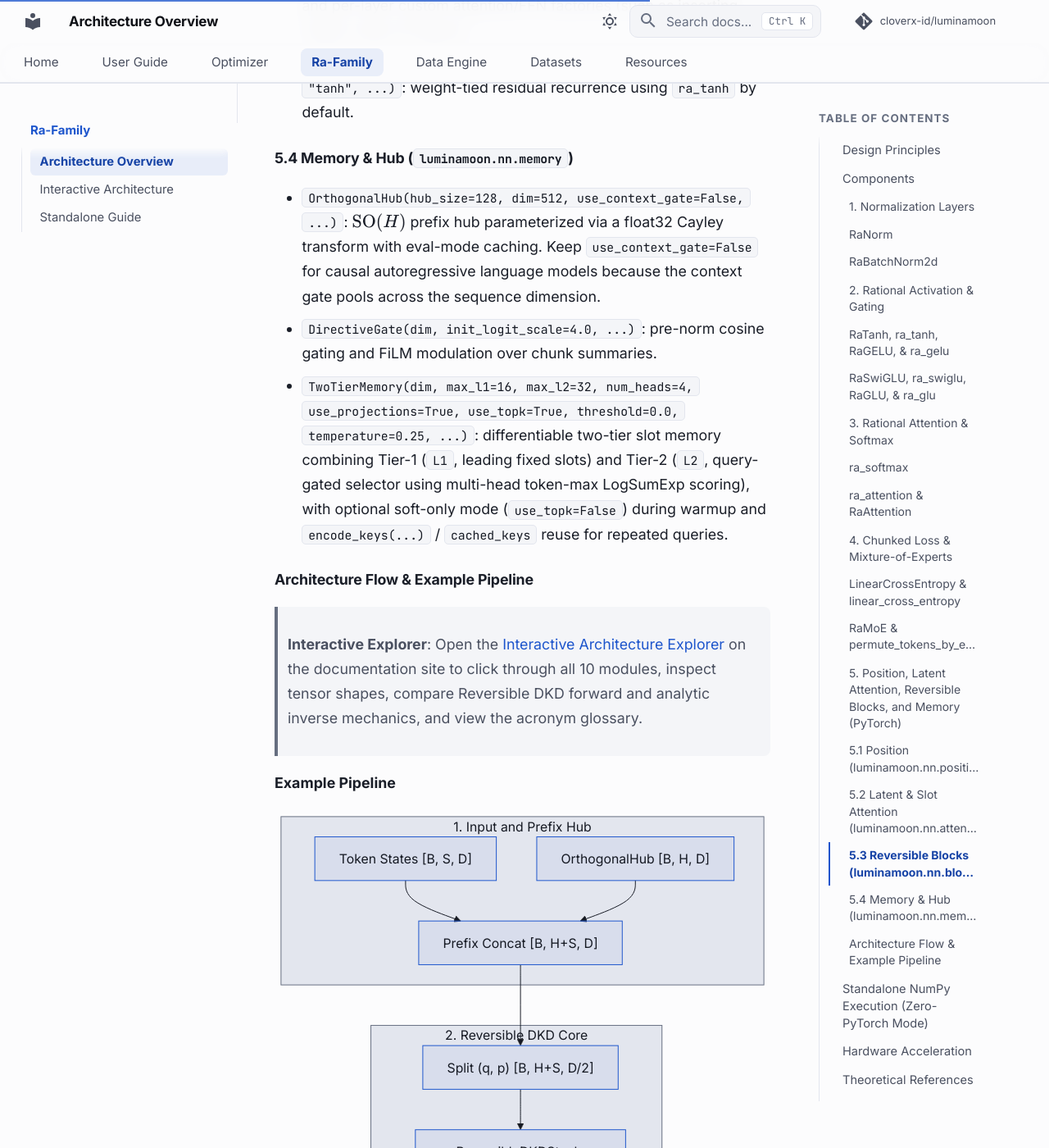
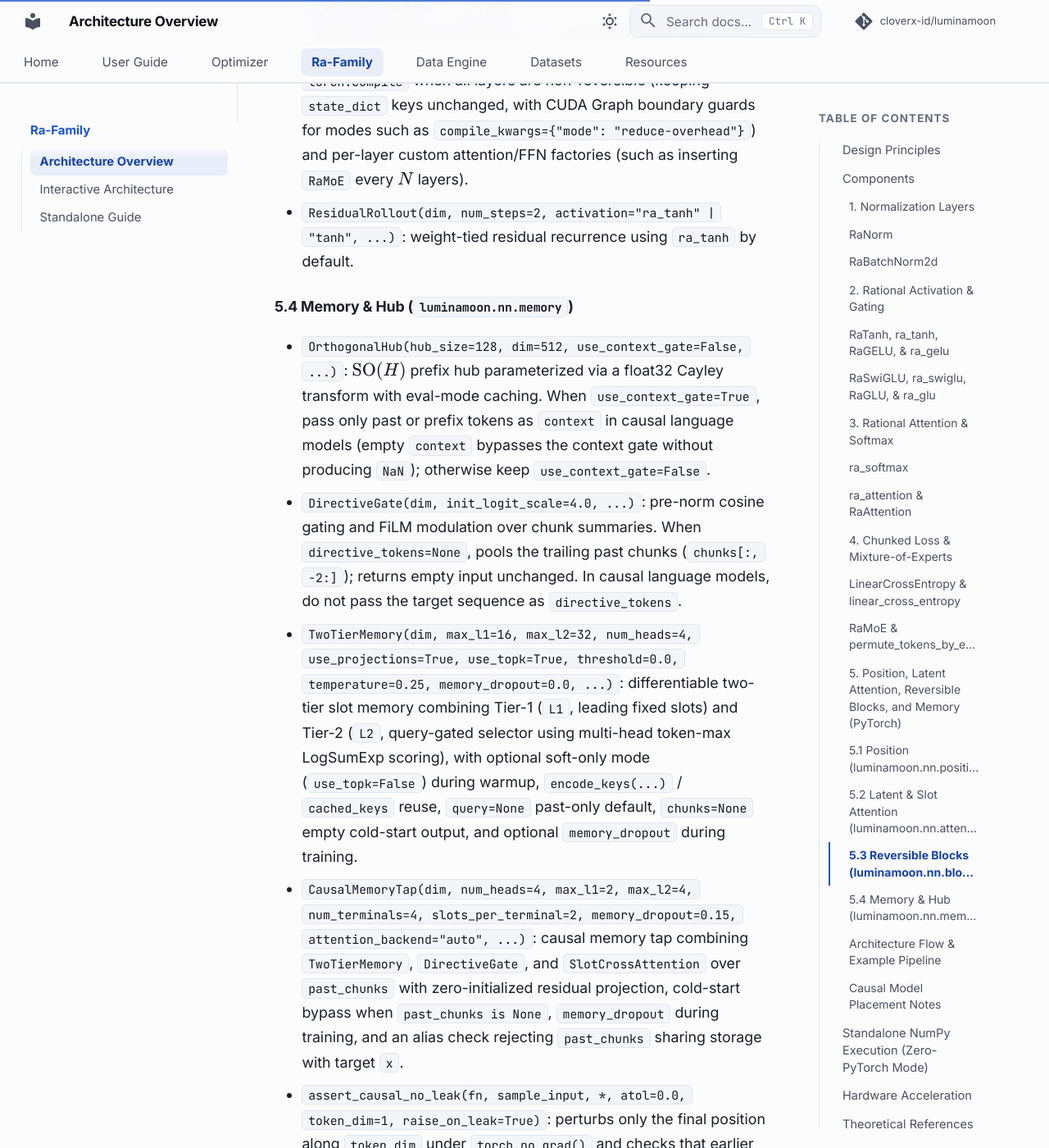
Before and after one commit to cloverx-id/luminamoon, an MkDocs documentation site: the page built from docs/nn/README.md, in a window 1280 px wide and 1400 px high, scrolled down 10140 px. Shown: the whole window at 82% size. Built offline with MkDocs 1.6.1 and Material for MkDocs 9.7.7, drawn with Linux system fonts in a browser that asks for light colours; comment, search, counter and statistics services are not loaded; some of the changed text lies outside the part shown.

Commit message:
docs(nn): document CausalMemoryTap, leak check, and placement notes
- Update `docs/nn/README.md` with `CausalMemoryTap`, `assert_causal_no_leak`, `TwoTierMemory(memory_dropout=...)`, empty-context behavior in `OrthogonalHub` and `SlotCrossAttention`, `QRoPE` CPU SIMD / `apply_qk`, and causal placement notes
- Update `docs/en/03_configuration_api.md` API reference table to match current `luminamoon.nn` exports

````diff
--- a/docs/nn/README.md
+++ b/docs/nn/README.md
@@ -191,13 +191,13 @@ out = moe(x)
 These PyTorch modules are exported from `luminamoon.nn` alongside the Ra-Family components. `LatentKVAttention`, `SlotCrossAttention`, `ReversibleDKDBlock`, and `ReversibleDKDStack` default to `attention_backend="auto"`, which inherits an active `use_attention_backend(...)` context or otherwise calls PyTorch Scaled Dot-Product Attention (SDPA) without overriding external `torch.nn.attention.sdpa_kernel(...)` settings. They also accept short backend presets (`"sdpa"`, `"ra"`, `"flash"`, `"cudnn"`, `"fa3"`, `"flex"`) or a custom `attention_fn` callable.
 
 #### 5.1 Position (`luminamoon.nn.position`)
-- `QRoPE(head_dim=32, max_seq_len=4096, base=10000.0, freq_ratio=0.6180339887498949)` and `qrope(...)`: Double-Quaternion Rotary Position Embedding ($\mathrm{Spin}(4)$ left-right rotation on 4-element blocks, `head_dim % 4 == 0`), preserving $L _ 2$ norm and relative-position inner products across sequence offsets. Uses a fused Triton kernel (`python/luminamoon/nn/kernels/position.py`) with analytic inverse-rotation backward on CUDA, falling back to eager PyTorch otherwise.
-- `DistanceDecayBias(num_heads=8, hub_size=0, ..., mode="linear" | "rational", learnable=False, ...)`: additive per-head distance decay ($-s \cdot d$ or $-\log(1 + s \cdot d)$, clamped to $[-10.0, 0.0]$) with optional prefix hub-token damping.
+- `QRoPE(head_dim=32, max_seq_len=4096, base=10000.0, freq_ratio=0.6180339887498949)` and `qrope(...)`: Double-Quaternion Rotary Position Embedding ($\mathrm{Spin}(4)$ left-right rotation on 4-element blocks, `head_dim % 4 == 0`), preserving $L _ 2$ norm and relative-position inner products across sequence offsets. Uses a fused Triton kernel (`python/luminamoon/nn/kernels/position.py`) with multi-row CTAs and a single-launch `apply_qk(q, k, offset=...)` path on CUDA, a Rayon Rust SIMD path on float32 CPU, and eager PyTorch fallback otherwise. Tensor offsets auto-grow the trig cache when needed and reject negative positions.
+- `DistanceDecayBias(num_heads=8, hub_size=0, ..., mode="linear" | "rational", learnable=False, ...)`: additive per-head distance decay ($-s \cdot d$ or $-\log(1 + s \cdot d)$, clamped to $[-10.0, 0.0]$) with optional prefix hub-token damping and thread-safe, byte-bounded LRU geometry/bias caching.
 - `Sinusoidal3DEmbedding(dim, theta=10000.0)`: sinusoidal positional embedding for 3D coordinates `(z, y, x)` (even `dim >= 6`, optional output `dtype`).
 
 #### 5.2 Latent & Slot Attention (`luminamoon.nn.attention`)
-- `LatentKVAttention(dim, num_heads=8, head_dim=None, kv_latent_dim=None, hub_size=0, ..., bias_mode="linear", attention_backend="auto", attention_fn=None, cache_mode="latent", ...)`: low-rank Key-Value (KV) latent projection with pre-transpose `QK-RaNorm`, `QRoPE`, `DistanceDecayBias`, and incremental KV-cache decoding (`cache_mode="latent"` or `"kv"`). Keeps `attn_mask=None, is_causal=True` when `bias_mode="none"`, `hub_size=0`, and `past_kv is None` so FlashAttention/cuDNN remain eligible; computes non-learnable `DistanceDecayBias` and hub causal masking in GPU on-chip shared memory (SRAM) via Triton `Flash-RaAttention` (`attention_backend="ra"`, with `torch.library.custom_op` support for `torch.compile`) or via `flex_attention` `score_mod` (compiled on CUDA) when `attention_backend="flex"`.
-- `SlotCrossAttention(dim, num_heads=8, num_terminals=16, slots_per_terminal=4, attention_backend="auto", attention_fn=None, ...)`: multi-head cross-attention with orthogonally initialized per-slot queries and Feature-wise Linear Modulation (FiLM) from `terminal_base`.
+- `LatentKVAttention(dim, num_heads=8, head_dim=None, kv_latent_dim=None, hub_size=0, ..., bias_mode="linear", attention_backend="auto", attention_fn=None, cache_mode="latent", ...)`: low-rank Key-Value (KV) latent projection with pre-transpose `QK-RaNorm`, full `QRoPE` applied after up-projection (distinct from decoupled-RoPE matrix absorption), `DistanceDecayBias`, and incremental KV-cache decoding (`cache_mode="latent"` for smaller cache footprint or `"kv"` for lower decode latency). Keeps `attn_mask=None, is_causal=True` when `bias_mode="none"`, `hub_size=0`, and `past_kv is None` so FlashAttention/cuDNN remain eligible; computes non-learnable `DistanceDecayBias` and hub causal masking in GPU on-chip shared memory (SRAM) via Triton `Flash-RaAttention` (`attention_backend="ra"`, with `torch.library.custom_op` support for `torch.compile`) or via `flex_attention` `score_mod` (compiled on CUDA) when `attention_backend="flex"`.
+- `SlotCrossAttention(dim, num_heads=8, num_terminals=16, slots_per_terminal=4, attention_backend="auto", attention_fn=None, ...)`: multi-head cross-attention with orthogonally initialized per-slot queries and Feature-wise Linear Modulation (FiLM) from `terminal_base`. Returns zeros when `context_states` has zero length (`ctx_len == 0`). In causal language models, pass only past or prefix states.
 - `use_attention_backend(backend)` / `get_attention_backend()`: thread-safe `ContextVar` helpers to set or inspect the backend inherited by `"auto"` modules.
 
 #### 5.3 Reversible Blocks (`luminamoon.nn.blocks`)
@@ -206,9 +206,11 @@ These PyTorch modules are exported from `luminamoon.nn` alongside the Ra-Family
 - `ResidualRollout(dim, num_steps=2, activation="ra_tanh" | "tanh", ...)`: weight-tied residual recurrence using `ra_tanh` by default.
 
 #### 5.4 Memory & Hub (`luminamoon.nn.memory`)
-- `OrthogonalHub(hub_size=128, dim=512, use_context_gate=False, ...)`: $\mathrm{SO}(H)$ prefix hub parameterized via a float32 Cayley transform with eval-mode caching. Keep `use_context_gate=False` for causal autoregressive language models because the context gate pools across the sequence dimension.
-- `DirectiveGate(dim, init_logit_scale=4.0, ...)`: pre-norm cosine gating and FiLM modulation over chunk summaries.
-- `TwoTierMemory(dim, max_l1=16, max_l2=32, num_heads=4, use_projections=True, use_topk=True, threshold=0.0, temperature=0.25, ...)`: differentiable two-tier slot memory combining Tier-1 (`L1`, leading fixed slots) and Tier-2 (`L2`, query-gated selector using multi-head token-max LogSumExp scoring), with optional soft-only mode (`use_topk=False`) during warmup and `encode_keys(...)` / `cached_keys` reuse for repeated queries.
+- `OrthogonalHub(hub_size=128, dim=512, use_context_gate=False, ...)`: $\mathrm{SO}(H)$ prefix hub parameterized via a float32 Cayley transform with eval-mode caching. When `use_context_gate=True`, pass only past or prefix tokens as `context` in causal language models (empty `context` bypasses the context gate without producing `NaN`); otherwise keep `use_context_gate=False`.
+- `DirectiveGate(dim, init_logit_scale=4.0, ...)`: pre-norm cosine gating and FiLM modulation over chunk summaries. When `directive_tokens=None`, pools the trailing past chunks (`chunks[:, -2:]`); returns empty input unchanged. In causal language models, do not pass the target sequence as `directive_tokens`.
+- `TwoTierMemory(dim, max_l1=16, max_l2=32, num_heads=4, use_projections=True, use_topk=True, threshold=0.0, temperature=0.25, memory_dropout=0.0, ...)`: differentiable two-tier slot memory combining Tier-1 (`L1`, leading fixed slots) and Tier-2 (`L2`, query-gated selector using multi-head token-max LogSumExp scoring), with optional soft-only mode (`use_topk=False`) during warmup, `encode_keys(...)` / `cached_keys` reuse, `query=None` past-only default, `chunks=None` empty cold-start output, and optional `memory_dropout` during training.
+- `CausalMemoryTap(dim, num_heads=4, max_l1=2, max_l2=4, num_terminals=4, slots_per_terminal=2, memory_dropout=0.15, attention_backend="auto", ...)`: causal memory tap combining `TwoTierMemory`, `DirectiveGate`, and `SlotCrossAttention` over `past_chunks` with zero-initialized residual projection, cold-start bypass when `past_chunks is None`, `memory_dropout` during training, and an alias check rejecting `past_chunks` sharing storage with target `x`.
+- `assert_causal_no_leak(fn, sample_input, *, atol=0.0, token_dim=1, raise_on_leak=True)`: perturbs only the final position along `token_dim` under `torch.no_grad()` and checks that earlier positions $0 \dots S - 2$ do not change beyond `atol` (raising `RuntimeError` or emitting `RuntimeWarning`).
 
 #### Architecture Flow & Example Pipeline
 
@@ -269,6 +271,11 @@ flowchart TD
 ```
 
 > **Chunked Long-Context Sizing Note**: When chaining `ReversibleDKDStack` with `SlotCrossAttention` and `TwoTierMemory` across chunks of length $L _ {\text{chunk}}$, keep `hub_size` at or below $15\%$ of $L _ {\text{chunk}}$, use $T$ terminals (`num_terminals`) and $K = 4$ slots per terminal (`slots_per_terminal`) with a compression ratio $R = L _ {\text{chunk}} / (T \cdot K) \in [4, 16]$, and cache past slot keys via `TwoTierMemory.encode_keys(...)` during repeated retrieval.
+
+#### Causal Model Placement Notes
+- Keep the earliest layer dense (`RaSwiGLU`) and interleave `RaMoE` in middle or deeper layers with `num_shared_experts >= 1` and `router_logit_bound` (such as `8.0` to `12.0`).
+- Place `CausalMemoryTap` (or manual `TwoTierMemory` + `DirectiveGate` + `SlotCrossAttention`) at 1–2 middle/late points rather than every layer, keep `memory_dropout > 0` during training so cold-start inference (`past_chunks=None`) stays in distribution, and run `assert_causal_no_leak(model, sample_input)` before training to catch accidental future-token leakage.
+- Close the backbone with a final `RaNorm` followed by `LinearCrossEntropy` / `linear_cross_entropy` during training to avoid materializing full `[B, S, V]` logits.
 
 ```python
 import torch
````
Also changed, not shown: docs/en/03_configuration_api.md (+5 -5 lines).
